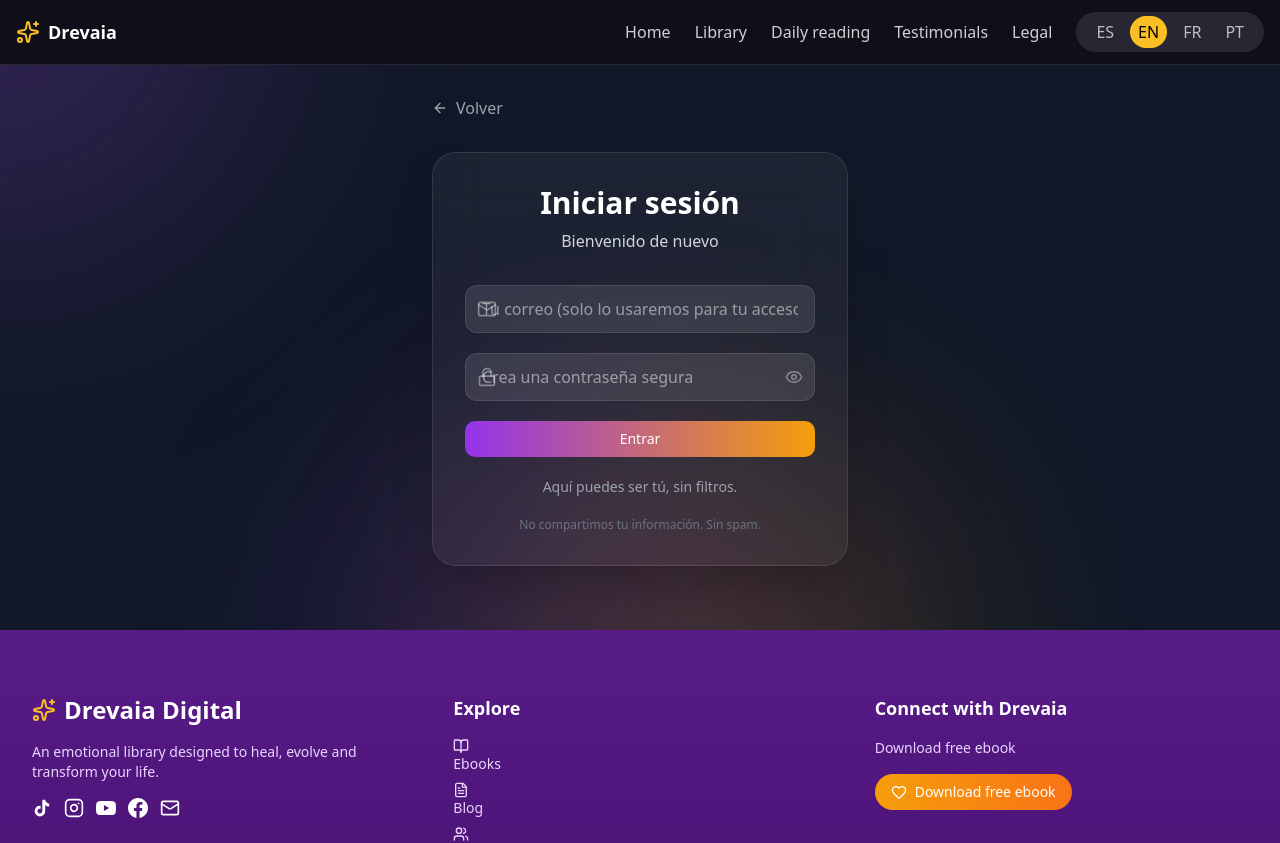
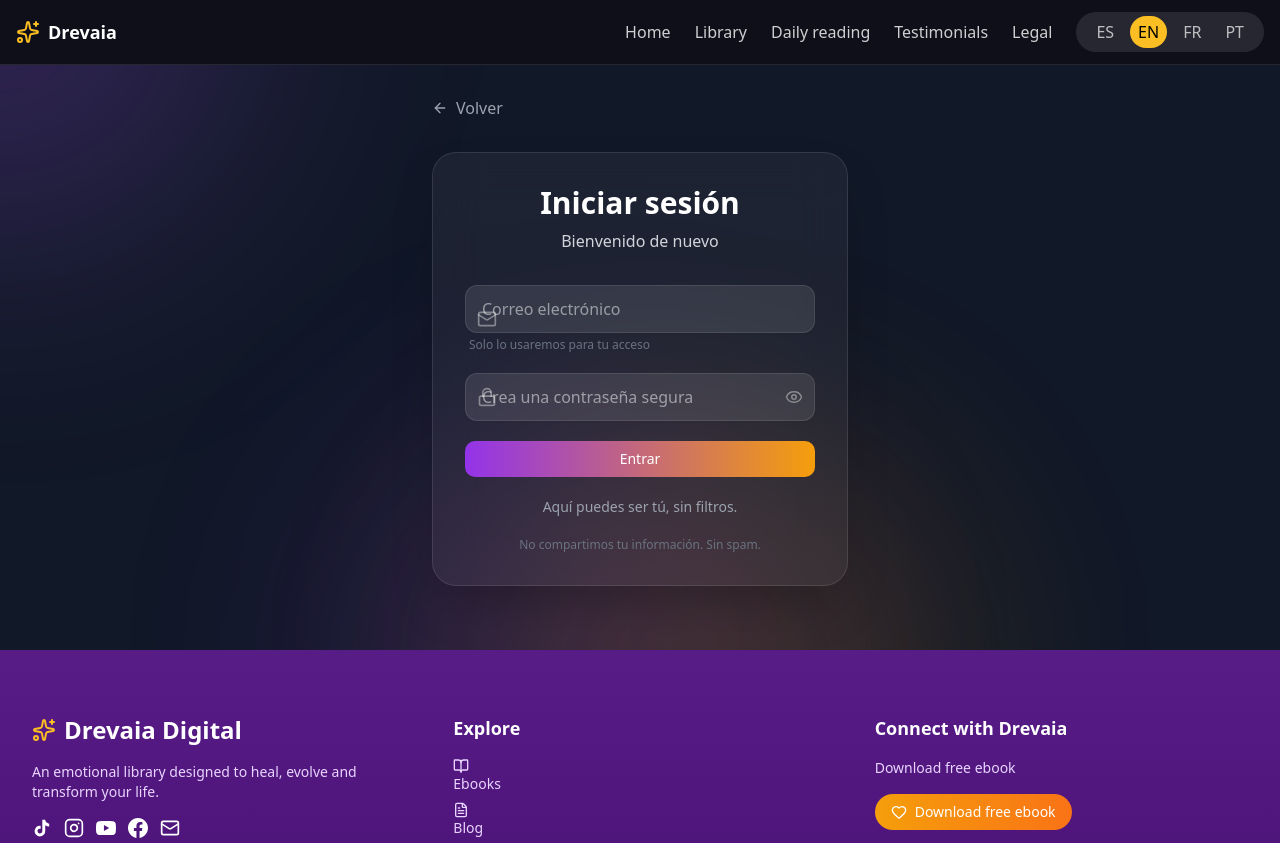
Before and after one commit to Drevaia-Digital/drevaia-app, a React (Vite) app: page /auth/login in a window 1280 px wide. Shown: the top 843 px of the page. Built offline with nearby package versions, Linux system fonts and the light colour scheme.

Commit message:
TarjetaInscripcion

```diff
--- a/src/pages/AuthPage.tsx
+++ b/src/pages/AuthPage.tsx
@@ -100,7 +100,7 @@ export function AuthPage({ t, language, changeLanguage, mode }: any) {
 
                 <Input
                   type="email"
-                  placeholder="Tu correo (solo lo usaremos para tu acceso)"
+                  placeholder="Correo electrónico"
                   value={email}
                   onChange={(e) => {
                     const value = e.target.value;
@@ -121,6 +121,9 @@ export function AuthPage({ t, language, changeLanguage, mode }: any) {
                   focus:outline-none focus:border-purple-500 focus:ring-2 focus:ring-purple-500/20`}
                 />
 
+                <p className="text-xs text-gray-500 mt-1 ml-1">
+  Solo lo usaremos para tu acceso
+</p>
                 {email && errors.email && (
                   <p className="text-xs text-red-400 mt-1 ml-1">
                     {errors.email}
```
Also changed, not shown: 4 other files (tests, documents, lock files or other folders).
